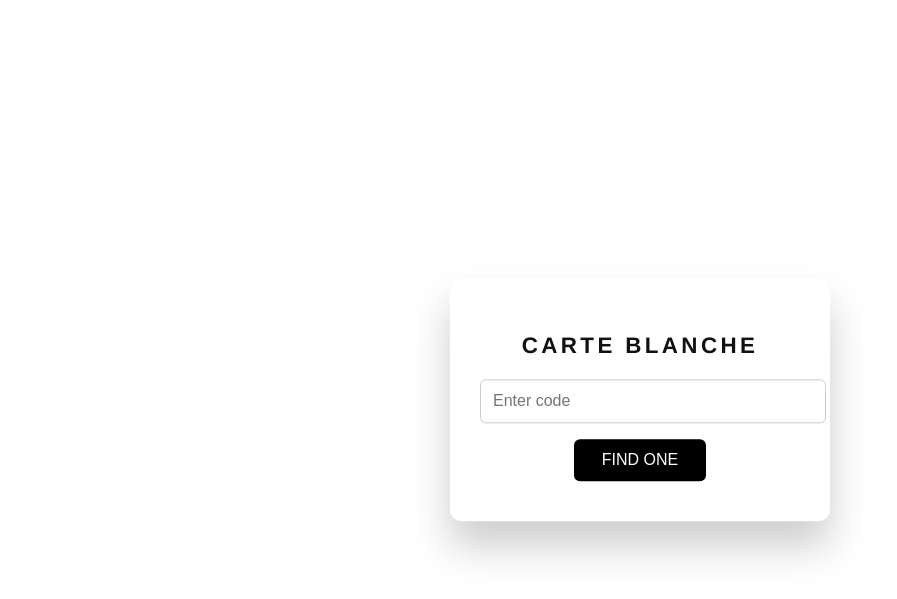
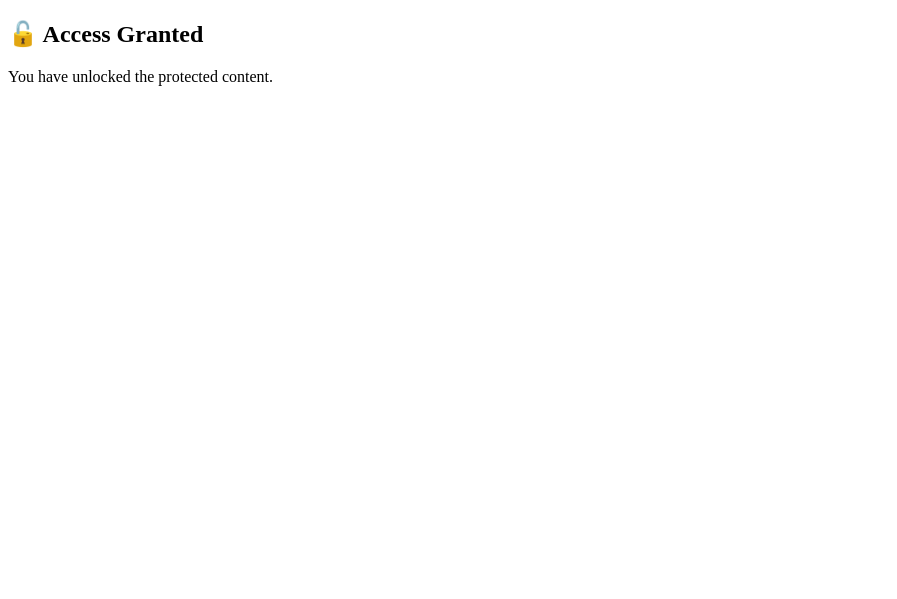
Before and after one commit to onlymatt43/carte_blanche, a Flask app: template templates/unlock.html in a window 1280 px wide. Shown: the top 599 px of the page, without its empty margins (0-897 px from the left). Run offline with Flask 3, Linux system fonts and the light colour scheme; the template is opened without the code that fills it, so the values that code supplies are empty.

Commit message:
Add files via upload

```diff
--- a/app.py
+++ b/app.py
@@ -1,93 +1,56 @@
 
-from flask import Flask, request, jsonify, render_template, make_response
-from flask_cors import CORS
-from utils import load_tokens, save_tokens, save_code_mapping, resolve_token_from_code
+from flask import Flask, request, jsonify, render_template, redirect
 import hashlib
+import json
 import os
+from utils import load_tokens, save_tokens, save_code_mapping
 
 app = Flask(__name__)
-CORS(app)
 
 @app.route('/')
 def index():
-    return render_template("index.html")
+    return render_template('index.html')
 
+@app.route('/unlock')
+def unlock():
+    token = request.args.get("token")
+    tokens = load_tokens()
+    if token not in tokens:
+        return "<h1>Access Denied</h1>", 403
+
+    user_ip = request.remote_addr
+    data = tokens[token]
+    if data["ip"] and data["ip"] != user_ip:
+        return "<h1>IP mismatch</h1>", 403
+
+    return redirect(data["link"])
 
 @app.route('/add_token', methods=['POST'])
 def add_token():
     data = request.json
-    token = data.get('token')
-    duration = data.get('duration')
-    link = data.get('link')
-    visible_code = data.get('code')
+    if data.get('admin_code') != 'SECRET123':
+        return jsonify({'error': 'Access denied'}), 403
 
-    if not token or not duration or not link:
+    token = data.get("token")
+    link = data.get("link")
+    duration = data.get("duration")
+    code = data.get("code")
+
+    if not all([token, link, duration, code]):
         return jsonify({'error': 'Missing fields'}), 400
 
-    try:
-        duration = int(duration)
-    except ValueError:
-        return jsonify({'error': 'Duration must be an integer'}), 400
+    user_ip = request.remote_addr
+    tokens = load_tokens()
+    tokens[token] = {
+        "link": link,
+        "duration": duration,
+        "ip": user_ip
+    }
+    save_tokens(tokens)
+    save_code_mapping(code, token)
 
-    tokens = load_tokens()
-    tokens[token] = {'duration': duration, 'link': link, 'ip': None}
-    save_tokens(tokens)
-
-    if visible_code:
-        save_code_mapping(visible_code, token)
-
-    return jsonify({token: tokens[token]}), 200
-
-
-@app.route('/unlock', methods=['GET'])
-def unlock():
-    token = request.args.get('token')
-    if not token:
-        return render_template("unlock.html", unlocked=False)
-
-    cookie_token = request.cookies.get("access_token")
-    if cookie_token != token:
-        return render_template("unlock.html", unlocked=False)
-
-    tokens = load_tokens()
-    if token not in tokens:
-        return render_template("unlock.html", unlocked=False)
-
-    token_data = tokens[token]
-    client_ip = request.remote_addr
-
-    if token_data["ip"] is None:
-        token_data["ip"] = client_ip
-        save_tokens(tokens)
-    elif token_data["ip"] != client_ip:
-        return render_template("unlock.html", unlocked=False)
-
-    response = make_response(render_template("unlock.html", unlocked=True, link=token_data["link"]))
-    response.set_cookie("access_token", token, max_age=int(token_data["duration"]) * 60, samesite="None", secure=True)
-    return response
-
-
-@app.route('/validate_code', methods=['POST'])
-def validate_code():
-    data = request.json
-    token_from_url = data.get('token')
-    code_entered = data.get('code')
-
-    if not token_from_url or not code_entered:
-        return jsonify({'error': 'Missing input'}), 400
-
-    resolved_token = resolve_token_from_code(code_entered)
-    if not resolved_token or resolved_token != token_from_url:
-        return jsonify({'error': 'Invalid code'}), 403
-
-    tokens = load_tokens()
-    if resolved_token not in tokens:
-        return jsonify({'error': 'Token not found'}), 404
-
-    return jsonify({'link': tokens[resolved_token]['link']}), 200
-
+    return jsonify({"status": "success"})
 
 if __name__ == '__main__':
-    import os
-    port = int(os.environ.get('PORT', 5000))
-    app.run(host='0.0.0.0', port=port)
+    port = int(os.environ.get("PORT", 5000))
+    app.run(host="0.0.0.0", port=port)
--- a/templates/unlock.html
+++ b/templates/unlock.html
@@ -3,102 +3,10 @@
 <html lang="en">
 <head>
   <meta charset="UTF-8">
-  <title>CARTE BLANCHE</title>
-  <style>
-    html, body {
-      margin: 0; padding: 0; height: 100%;
-      font-family: 'Helvetica Neue', sans-serif;
-      background: transparent;
-      overflow: hidden;
-    }
-    .overlay {
-      position: fixed; top: 0; left: 0;
-      width: 100%; height: 100%;
-      backdrop-filter: blur(10px);
-      background-color: rgba(255, 255, 255, 0.3);
-      display: flex;
-      align-items: center;
-      justify-content: center;
-      z-index: 10;
-    }
-    .card {
-      background: white; padding: 40px 30px;
-      border-radius: 12px;
-      box-shadow: 0 25px 40px rgba(0, 0, 0, 0.2);
-      text-align: center; width: 320px;
-      animation: float 6s ease-in-out infinite;
-    }
-    .card h1 {
-      margin-bottom: 20px; font-size: 1.4em;
-      font-weight: 600; letter-spacing: 0.15em; color: #111;
-    }
-    .card input {
-      padding: 12px; width: 100%;
-      font-size: 1em; border: 1px solid #ccc;
-      border-radius: 6px; margin-bottom: 16px;
-    }
-    .card button {
-      background: black; color: white;
-      border: none; padding: 12px 28px;
-      font-size: 1em; border-radius: 6px;
-      cursor: pointer; transition: background 0.3s ease;
-    }
-    .card button:hover { background: #333; }
-    @keyframes float {
-      0% { transform: translateY(0); }
-      50% { transform: translateY(-8px); }
-      100% { transform: translateY(0); }
-    }
-    .fade-out { opacity: 0; transition: opacity 1.2s ease; pointer-events: none; }
-    .content {
-      position: relative; z-index: 1; height: 100%;
-      display: flex; align-items: center;
-      justify-content: center; flex-direction: column; color: #000;
-    }
-    .content a {
-      font-size: 1.4em; color: #000;
-      text-decoration: none; margin-top: 1em;
-    }
-  </style>
+  <title>🔓 Secure Unlock</title>
 </head>
 <body>
-
-<div class="overlay" id="glass">
-  <div class="card">
-    <h1>CARTE BLANCHE</h1>
-    <input type="text" id="codeInput" placeholder="Enter code">
-    <button onclick="submitCode()">FIND ONE</button>
-  </div>
-</div>
-
-<div class="content" id="content" style="display:none;">
-  <h2>Access Granted</h2>
-  <a id="secureLink" href="#" target="_blank">Open Content</a>
-</div>
-
-<script>
-  function submitCode() {
-    const code = document.getElementById("codeInput").value;
-    const params = new URLSearchParams(window.location.search);
-    const token = params.get("token");
-
-    fetch("/validate_code", {
-      method: "POST",
-      headers: {'Content-Type': 'application/json'},
-      body: JSON.stringify({token: token, code: code})
-    })
-    .then(response => response.json())
-    .then(data => {
-      if (data.link) {
-        document.getElementById('glass').classList.add('fade-out');
-        document.getElementById('content').style.display = 'flex';
-        document.getElementById('secureLink').href = data.link;
-      } else {
-        alert("Invalid code");
-      }
-    });
-  }
-</script>
-
+  <h2>🔓 Access Granted</h2>
+  <p>You have unlocked the protected content.</p>
 </body>
 </html>
```
Also changed, not shown: templates/index.html (+6 -1 lines), utils.py (+11 -35 lines), README.md.
